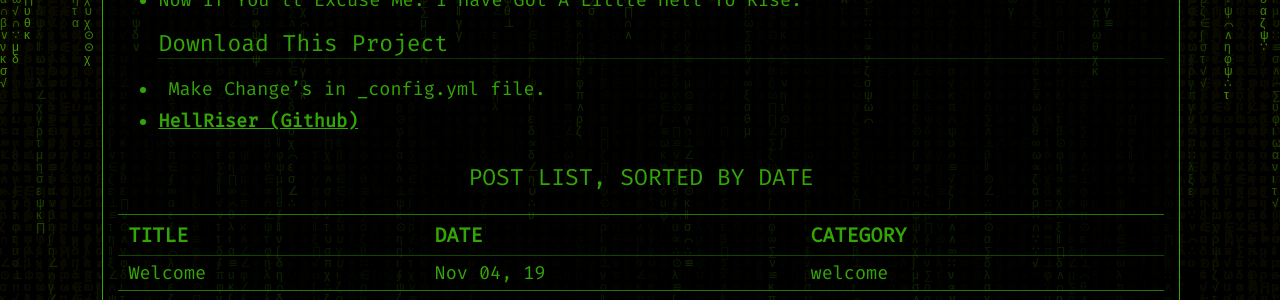
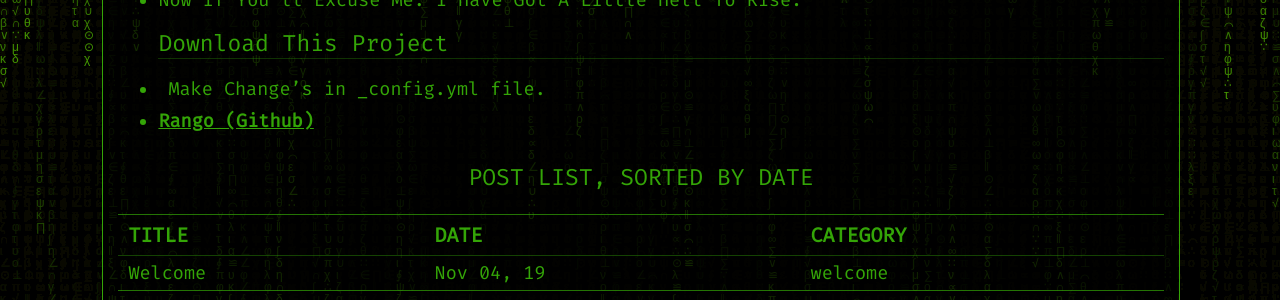
Before and after one commit to hemanthtech/rango, a Jekyll site: the page built from pages/index.md, in a window 1280 px wide. Shown: the part 269-569 px from the top of the page. Built offline with Jekyll 4.4.1, drawn with Linux system fonts in a browser that asks for light colours.

Commit message:
Update index.md

```diff
--- a/pages/index.md
+++ b/pages/index.md
@@ -21,4 +21,4 @@ permalink: /
 ## Download This Project
 * Make Change's in _config.yml file.
 
-*  [**HellRiser (Github)**](https://hemanthtech.github.io/rango)
+*  [**Rango (Github)**](https://hemanthtech.github.io/rango)
```
